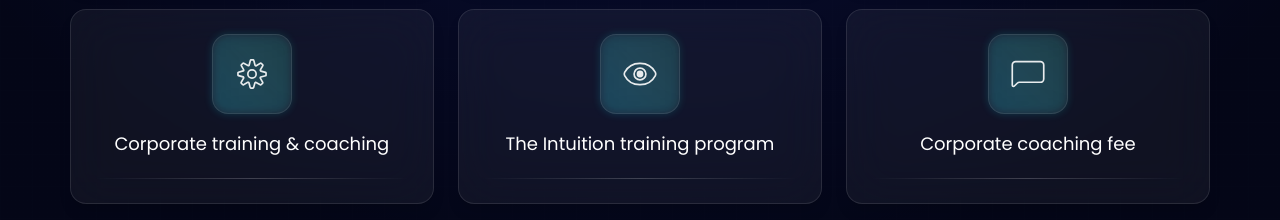
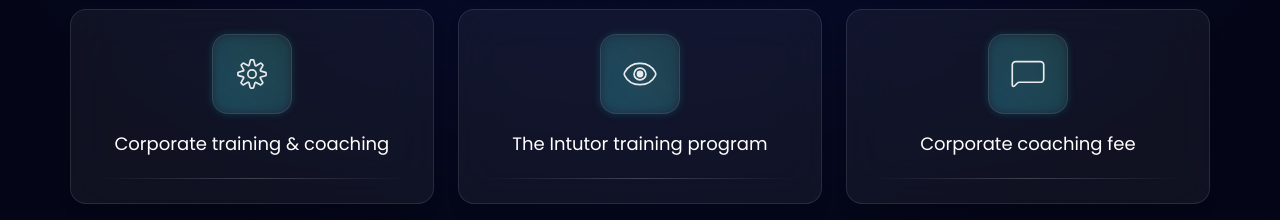
Before and after one commit to gantug/perfecttend, a Next.js app: page / in a window 1280 px wide. Shown: the part 3540-3760 px from the top of the page. Built offline with nearby package versions, Linux system fonts and the light colour scheme.

Commit message:
fix: Works services title fixed

```diff
--- a/src/components/Works.tsx
+++ b/src/components/Works.tsx
@@ -30,7 +30,7 @@ const services = [
   },
   {
     href: "/works/i-factor",
-    title: "The Intuition training program",
+    title: "The Intutor training program",
     Icon: CiRead,
   },
   {
```
